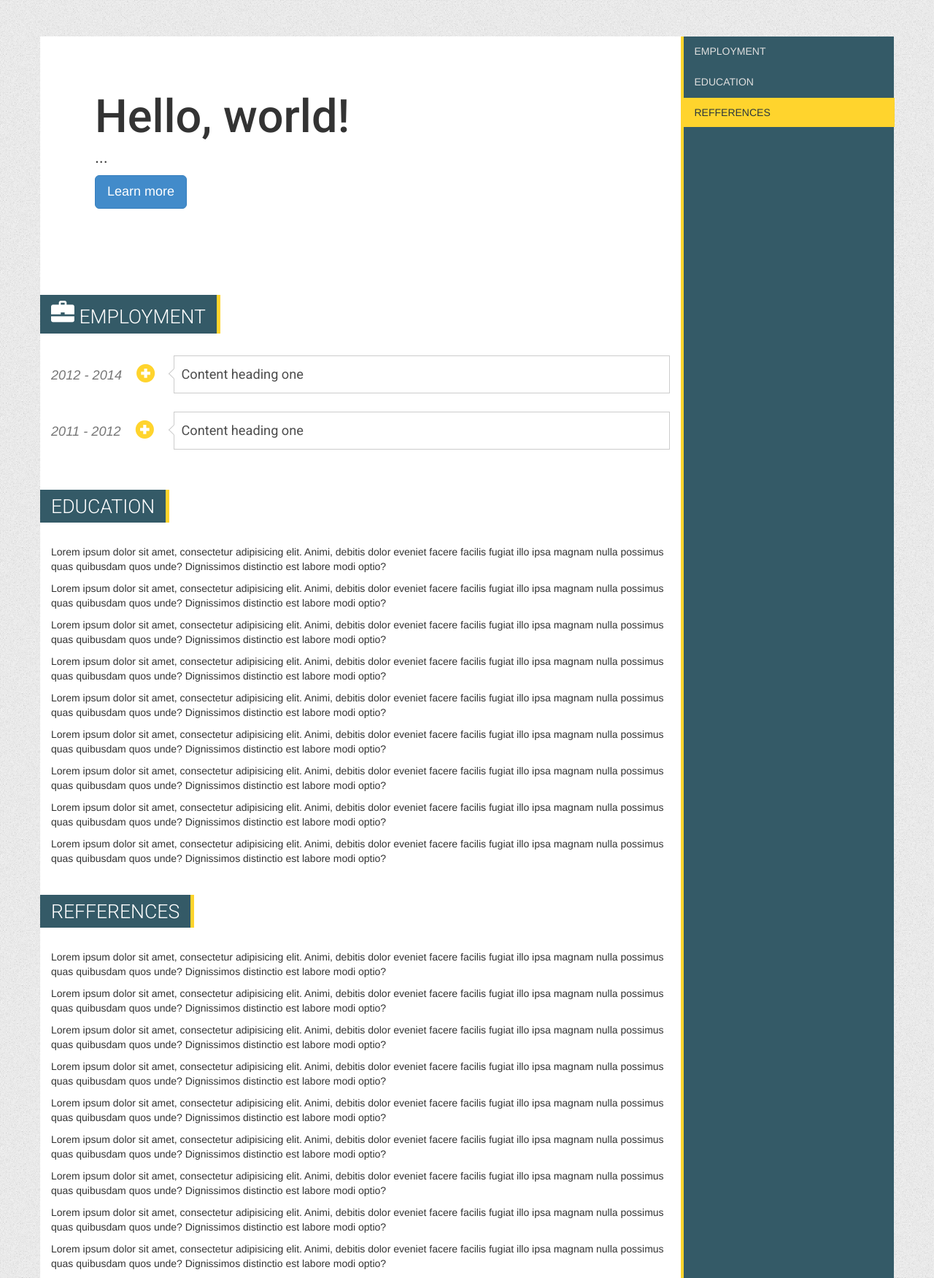
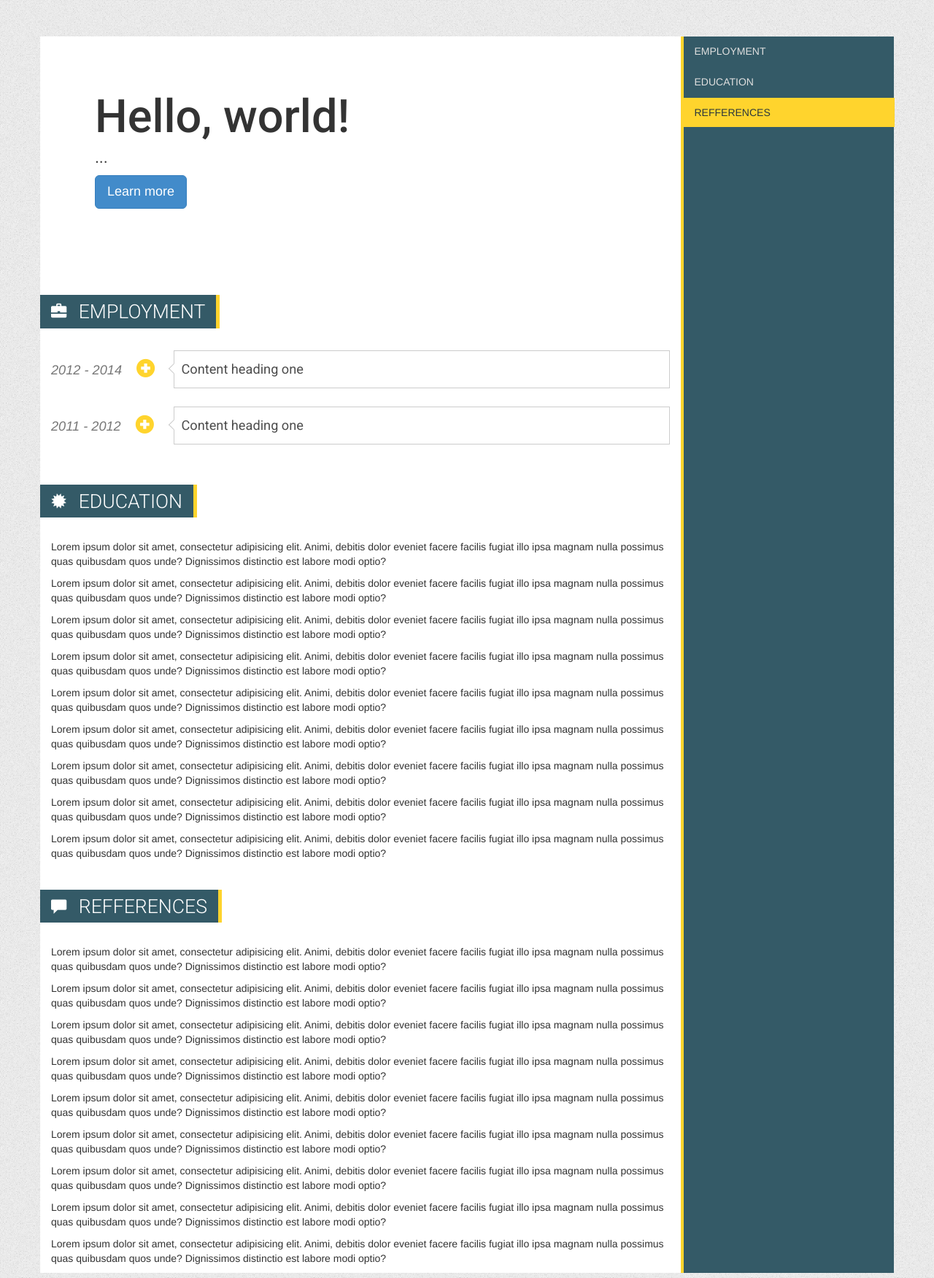
Before and after one commit to zaka29/resume, a Jekyll site: the page built from index.html, in a window 1280 px wide. Shown: the whole page at 73% size. Built offline with Jekyll 4.4.1, drawn with Linux system fonts in a browser that asks for light colours; Markdown is read by kramdown in place of the engine named in the settings.

Commit message:
Icons added to the titles

```diff
--- a/css/style.css
+++ b/css/style.css
@@ -53,7 +53,8 @@ h2 {
 }
 
 h2 .glyphicon {
-    font-size: 1.2em;
+    font-size: 0.8em;
+    margin-right: 10px;
 }
 
 h3 {
--- a/index.html
+++ b/index.html
@@ -49,7 +49,7 @@ title: Your New Jekyll Site
   </div>
 
 </div>
-<h2 id="Education">Education</h2>
+<h2 id="Education"><span class="glyphicon glyphicon-certificate"></span> Education</h2>
 <p>Lorem ipsum dolor sit amet, consectetur adipisicing elit. Animi, debitis dolor eveniet facere facilis fugiat illo ipsa magnam nulla possimus quas quibusdam quos unde? Dignissimos distinctio est labore modi optio?</p>
 <p>Lorem ipsum dolor sit amet, consectetur adipisicing elit. Animi, debitis dolor eveniet facere facilis fugiat illo ipsa magnam nulla possimus quas quibusdam quos unde? Dignissimos distinctio est labore modi optio?</p>
 <p>Lorem ipsum dolor sit amet, consectetur adipisicing elit. Animi, debitis dolor eveniet facere facilis fugiat illo ipsa magnam nulla possimus quas quibusdam quos unde? Dignissimos distinctio est labore modi optio?</p>
@@ -59,7 +59,7 @@ title: Your New Jekyll Site
 <p>Lorem ipsum dolor sit amet, consectetur adipisicing elit. Animi, debitis dolor eveniet facere facilis fugiat illo ipsa magnam nulla possimus quas quibusdam quos unde? Dignissimos distinctio est labore modi optio?</p>
 <p>Lorem ipsum dolor sit amet, consectetur adipisicing elit. Animi, debitis dolor eveniet facere facilis fugiat illo ipsa magnam nulla possimus quas quibusdam quos unde? Dignissimos distinctio est labore modi optio?</p>
 <p>Lorem ipsum dolor sit amet, consectetur adipisicing elit. Animi, debitis dolor eveniet facere facilis fugiat illo ipsa magnam nulla possimus quas quibusdam quos unde? Dignissimos distinctio est labore modi optio?</p>
-<h2 id="Refferences">Refferences</h2>
+<h2 id="Refferences"><span class="glyphicon glyphicon-comment"></span> Refferences</h2>
 <p>Lorem ipsum dolor sit amet, consectetur adipisicing elit. Animi, debitis dolor eveniet facere facilis fugiat illo ipsa magnam nulla possimus quas quibusdam quos unde? Dignissimos distinctio est labore modi optio?</p>
 <p>Lorem ipsum dolor sit amet, consectetur adipisicing elit. Animi, debitis dolor eveniet facere facilis fugiat illo ipsa magnam nulla possimus quas quibusdam quos unde? Dignissimos distinctio est labore modi optio?</p>
 <p>Lorem ipsum dolor sit amet, consectetur adipisicing elit. Animi, debitis dolor eveniet facere facilis fugiat illo ipsa magnam nulla possimus quas quibusdam quos unde? Dignissimos distinctio est labore modi optio?</p>
```
